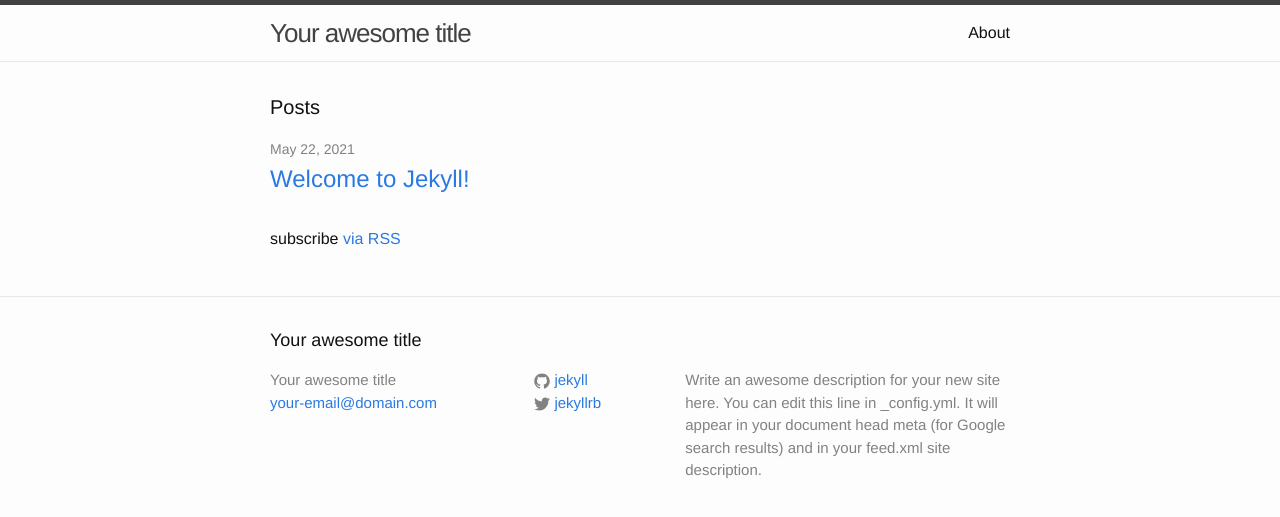
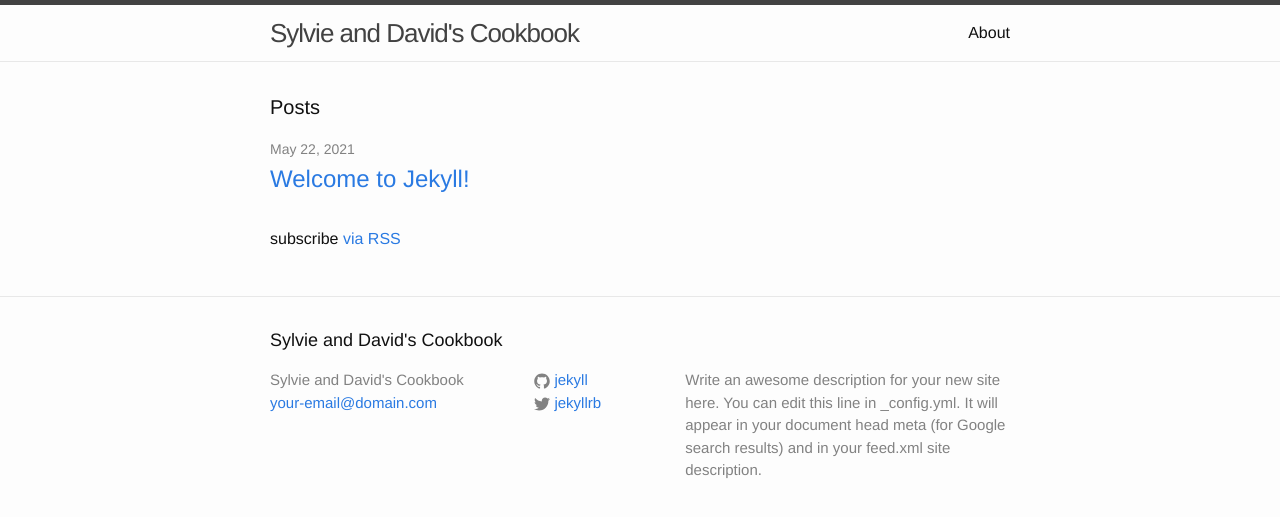
Before and after one commit to sylvieramirez/sylvieramirez.github.io, a Jekyll site: the page built from index.html, in a window 1280 px wide. Shown: the top 517 px of the page. Built offline with Jekyll 4.4.1, drawn with Linux system fonts in a browser that asks for light colours.

Commit message:
updated title

```diff
--- a/_config.yml
+++ b/_config.yml
@@ -6,7 +6,7 @@
 # 'jekyll serve'. If you change this file, please restart the server process.
 
 # Site settings
-title: Your awesome title
+title: Sylvie and David's Cookbook
 email: your-email@domain.com
 description: > # this means to ignore newlines until "baseurl:"
   Write an awesome description for your new site here. You can edit this
```
